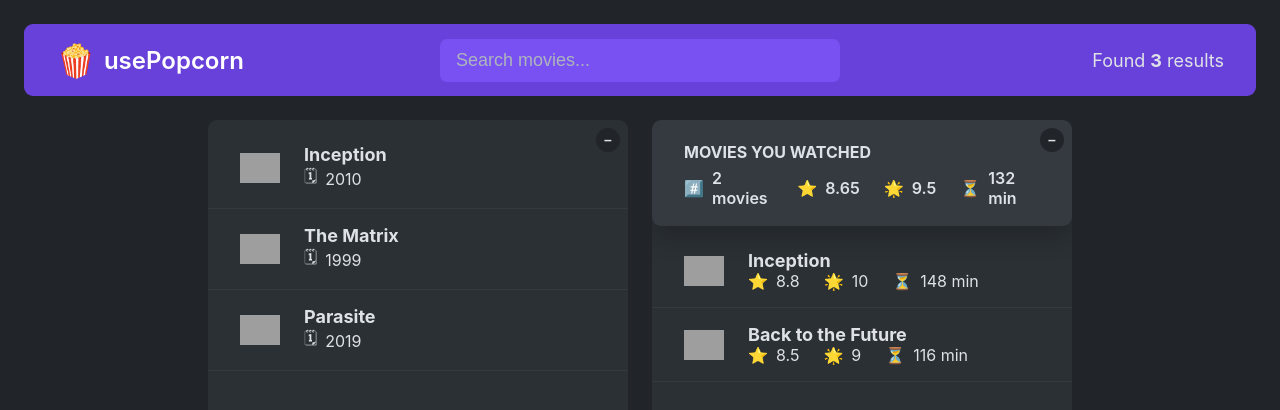
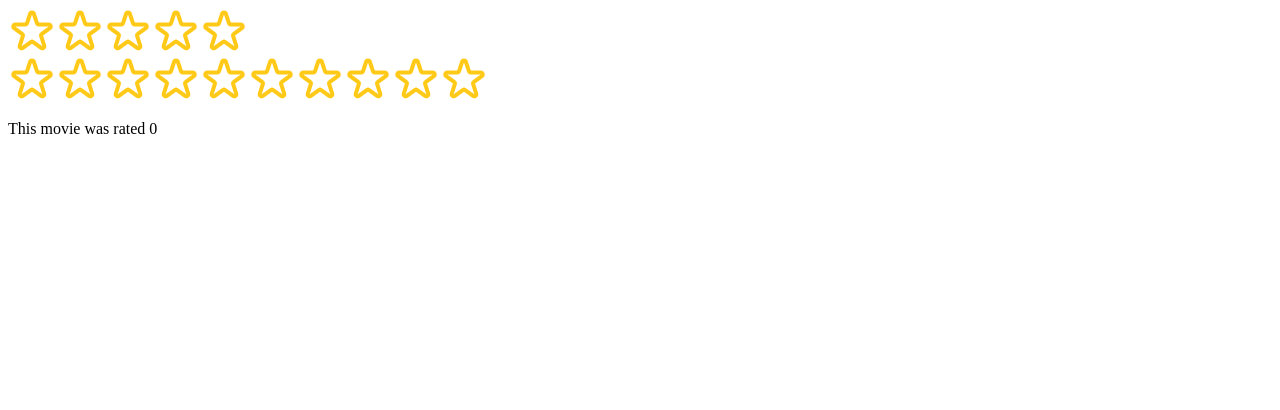
Before and after one commit to bvvivek6/React-Practices, a React (Create React App) app in the folder usepopcorn/: page / in a window 1280 px wide. Shown: the top 410 px of the page. Built offline with nearby package versions, Linux system fonts and the light colour scheme; grey boxes are pictures that could not be loaded.

Commit message:
Add StarRating component for movie rating functionality

```diff
--- /dev/null
+++ b/usepopcorn/src/StarRating.js
@@ -0,0 +1,121 @@
+import React, { useState } from "react";
+import propTypes from "prop-types";
+
+const containerStyle = {
+  display: "flex",
+  alignItems: "center",
+  gap: "1rem",
+};
+const starContainerStyle = {
+  display: "flex",
+};
+
+StarRating.propTypes = {
+  maxRating: propTypes.number,
+  color: propTypes.string,
+  size: propTypes.number,
+  messages: propTypes.array,
+  onSetRating: propTypes.func,
+};
+export default function StarRating({
+  maxRating = 5,
+  color = "#ffc918",
+  size = 48,
+  messages = [],
+  onSetRating,
+}) {
+  const [rating, setRating] = useState(0);
+  const [hoverRating, setHoverRating] = useState(0);
+
+  const textStyle = {
+    lineHeight: "1.5",
+    margin: "0",
+    fontWeight: "bold",
+    color,
+    fontSize: `${size / 1.5}px`,
+  };
+  function handleRating(newRating) {
+    setRating(newRating);
+    onSetRating(newRating);
+  }
+
+  return (
+    <div style={containerStyle}>
+      <div style={starContainerStyle} onMouseLeave={() => setHoverRating(0)}>
+        {Array.from({ length: maxRating }, (_, i) => (
+          <Star
+            key={i}
+            onRate={() => handleRating(i + 1)}
+            onHover={() => setHoverRating(i + 1)}
+            full={i + 1 <= (hoverRating || rating)} // Highlight stars on hover or click
+            color={color}
+            size={size}
+          />
+        ))}
+      </div>
+      <p style={textStyle}>
+        {messages[rating - 1] || hoverRating || rating || ""}
+      </p>
+    </div>
+  );
+}
+
+function Star({ onRate, onHover, full, color, size }) {
+  const starStyle = {
+    width: `${size}px`,
+    height: `${size}px`,
+    display: "block",
+    cursor: "pointer",
+  };
+  return (
+    <span
+      role="button"
+      style={starStyle}
+      onClick={onRate}
+      onMouseEnter={onHover} // Update hover state on mouse enter
+    >
+      {full ? (
+        <svg
+          xmlns="http://www.w3.org/2000/svg"
+          viewBox="0 0 20 20"
+          fill={color}
+          stroke={color}
+        >
+          <path d="M9.049 2.927c.3-.921 1.603-.921 1.902 0l1.07 3.292a1 1 0 00.95.69h3.462c.969 0 1.371 1.24.588 1.81l-2.8 2.034a1 1 0 00-.364 1.118l1.07 3.292c.3.921-.755 1.688-1.54 1.118l-2.8-2.034a1 1 0 00-1.175 0l-2.8 2.034c-.784.57-1.838-.197-1.539-1.118l1.07-3.292a1 1 0 00-.364-1.118L2.98 8.72c-.783-.57-.38-1.81.588-1.81h3.461a1 1 0 00.951-.69l1.07-3.292z" />
+        </svg>
+      ) : (
+        <svg
+          xmlns="http://www.w3.org/2000/svg"
+          fill="none"
+          viewBox="0 0 24 24"
+          stroke="#FFC918"
+        >
+          <path
+            strokeLinecap="round"
+            strokeLinejoin="round"
+            strokeWidth="2"
+            d="M11.049 2.927c.3-.921 1.603-.921 1.902 0l1.519 4.674a1 1 0 00.95.69h4.915c.969 0 1.371 1.24.588 1.81l-3.976 2.888a1 1 0 00-.363 1.118l1.518 4.674c.3.922-.755 1.688-1.538 1.118l-3.976-2.888a1 1 0 00-1.176 0l-3.976 2.888c-.783.57-1.838-.197-1.538-1.118l1.518-4.674a1 1 0 00-.363-1.118l-3.976-2.888c-.784-.57-.38-1.81.588-1.81h4.914a1 1 0 00.951-.69l1.519-4.674z"
+          />
+        </svg>
+      )}
+    </span>
+  );
+}
+
+/*
+<svg
+  xmlns="http://www.w3.org/2000/svg"
+  viewBox="0 0 20 20"
+  fill="#000"
+  stroke="#000"
+>
+  <path
+    d="M9.049 2.927c.3-.921 1.603-.921 1.902 0l1.07 3.292a1 1 0 00.95.69h3.462c.969 0 1.371 1.24.588 1.81l-2.8 2.034a1 1 0 00-.364 1.118l1.07 3.292c.3.921-.755 1.688-1.54 1.118l-2.8-2.034a1 1 0 00-1.175 0l-2.8 2.034c-.784.57-1.838-.197-1.539-1.118l1.07-3.292a1 1 0 00-.364-1.118L2.98 8.72c-.783-.57-.38-1.81.588-1.81h3.461a1 1 0 00.951-.69l1.07-3.292z"
+  />
+</svg>
+
+
+EMPTY STAR
+
+
+*/
--- a/usepopcorn/src/index.js
+++ b/usepopcorn/src/index.js
@@ -1,11 +1,26 @@
 import React from "react";
 import ReactDOM from "react-dom/client";
-import "./index.css";
-import App from "./App";
+// import "./index.css";
+// import App from "./App";
+import StarRating from "./StarRating";
 
+function Test() {
+  const [movieRating, setMovieRating] = React.useState(0);
+  return (
+    <div>
+      <StarRating color="blue" maxRating={10} onSetRating={setMovieRating} />
+      <p>This movie was rated {movieRating}</p>
+    </div>
+  );
+}
 const root = ReactDOM.createRoot(document.getElementById("root"));
 root.render(
   <React.StrictMode>
-    <App />
+    <StarRating
+      maxRating={5}
+      messages={["Terrible", "Bad", "Okayish", "Good", "Amazing"]}
+    />
+    <Test />
+    {/* <App />i */}
   </React.StrictMode>
 );
```
